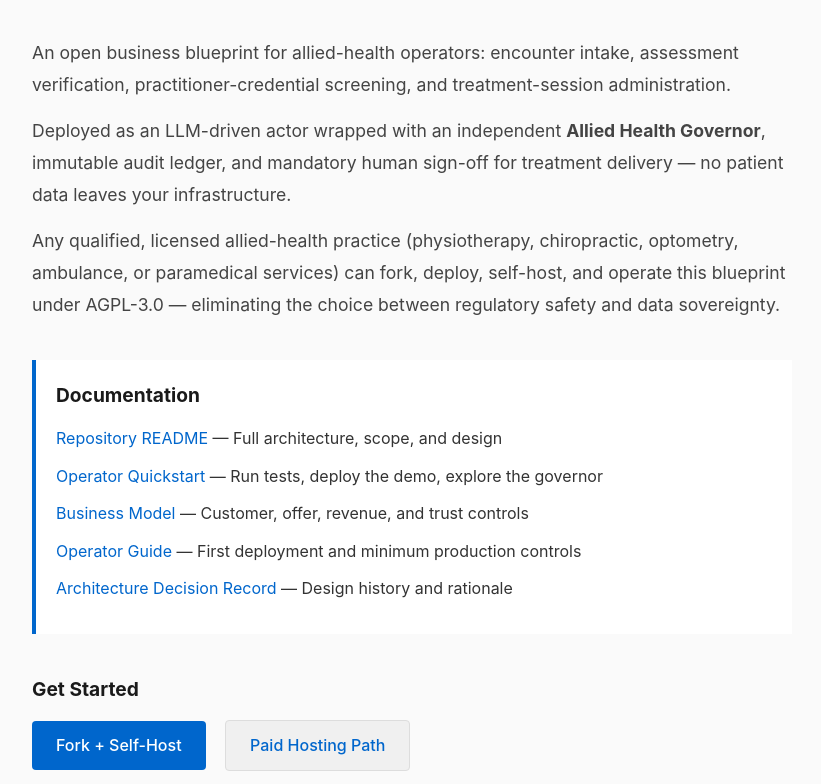
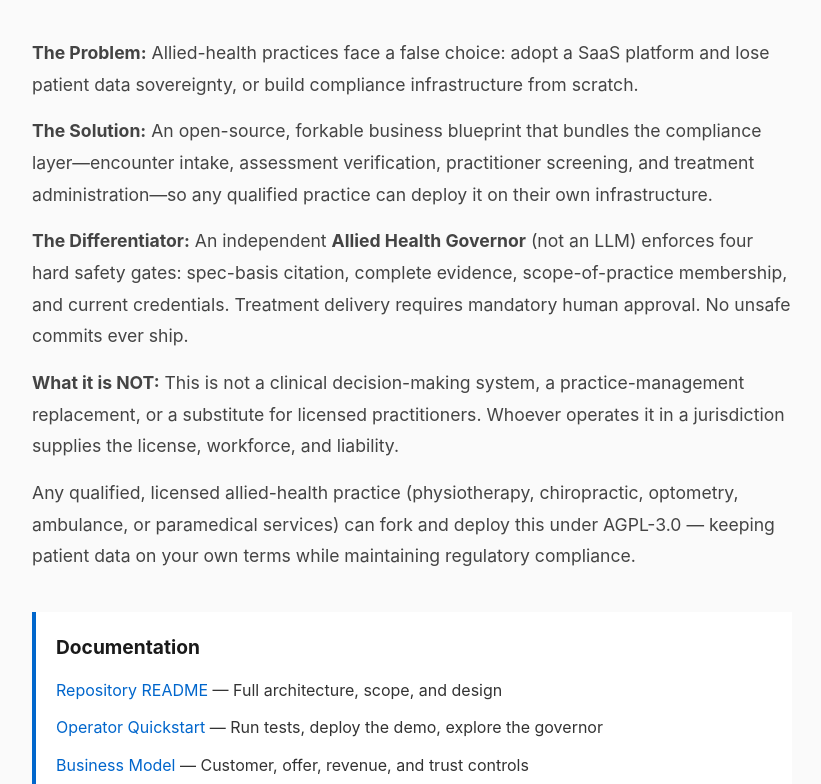
Before and after one commit to cloud-itonami/cloud-itonami-isic-8690, a plain HTML site: page docs/index.html in a window 1280 px wide. Shown: the part 168-952 px from the top of the page, without its empty margins (228-1049 px from the left). Drawn offline with Linux system fonts and the light colour scheme.

Commit message:
docs: Lane D wedge polish (conversion CTAs)
Haiku rewrite — isco-1212 claim + go-live CTAs. No invented metrics.

```diff
--- a/docs/index.html
+++ b/docs/index.html
@@ -174,11 +174,15 @@
         </header>
 
         <section class="pitch">
-            <p>An open business blueprint for allied-health operators: encounter intake, assessment verification, practitioner-credential screening, and treatment-session administration.</p>
+            <p><strong>The Problem:</strong> Allied-health practices face a false choice: adopt a SaaS platform and lose patient data sovereignty, or build compliance infrastructure from scratch.</p>
 
-            <p>Deployed as an LLM-driven actor wrapped with an independent <strong>Allied Health Governor</strong>, immutable audit ledger, and mandatory human sign-off for treatment delivery — no patient data leaves your infrastructure.</p>
+            <p><strong>The Solution:</strong> An open-source, forkable business blueprint that bundles the compliance layer—encounter intake, assessment verification, practitioner screening, and treatment administration—so any qualified practice can deploy it on their own infrastructure.</p>
 
-            <p>Any qualified, licensed allied-health practice (physiotherapy, chiropractic, optometry, ambulance, or paramedical services) can fork, deploy, self-host, and operate this blueprint under AGPL-3.0 — eliminating the choice between regulatory safety and data sovereignty.</p>
+            <p><strong>The Differentiator:</strong> An independent <strong>Allied Health Governor</strong> (not an LLM) enforces four hard safety gates: spec-basis citation, complete evidence, scope-of-practice membership, and current credentials. Treatment delivery requires mandatory human approval. No unsafe commits ever ship.</p>
+
+            <p><strong>What it is NOT:</strong> This is not a clinical decision-making system, a practice-management replacement, or a substitute for licensed practitioners. Whoever operates it in a jurisdiction supplies the license, workforce, and liability.</p>
+
+            <p>Any qualified, licensed allied-health practice (physiotherapy, chiropractic, optometry, ambulance, or paramedical services) can fork and deploy this under AGPL-3.0 — keeping patient data on your own terms while maintaining regulatory compliance.</p>
         </section>
 
         <section class="links-section">
@@ -194,8 +198,8 @@
 
         <section class="cta-section">
             <h2>Get Started</h2>
-            <a href="https://itonami.cloud/isco-1212/" class="cta-button cta-primary">Fork + Self-Host</a>
-            <a href="https://itonami.cloud/docs/go-live.md" class="cta-button cta-secondary">Paid Hosting Path</a>
+            <a href="https://itonami.cloud/isco-1212/" class="cta-button cta-primary">Claim Free Tenant or Fork</a>
+            <a href="https://itonami.cloud/docs/go-live.md" class="cta-button cta-secondary">Go-Live Guidance</a>
         </section>
 
         <div class="tech-stack">
```
Also changed, not shown: 1 other file.
